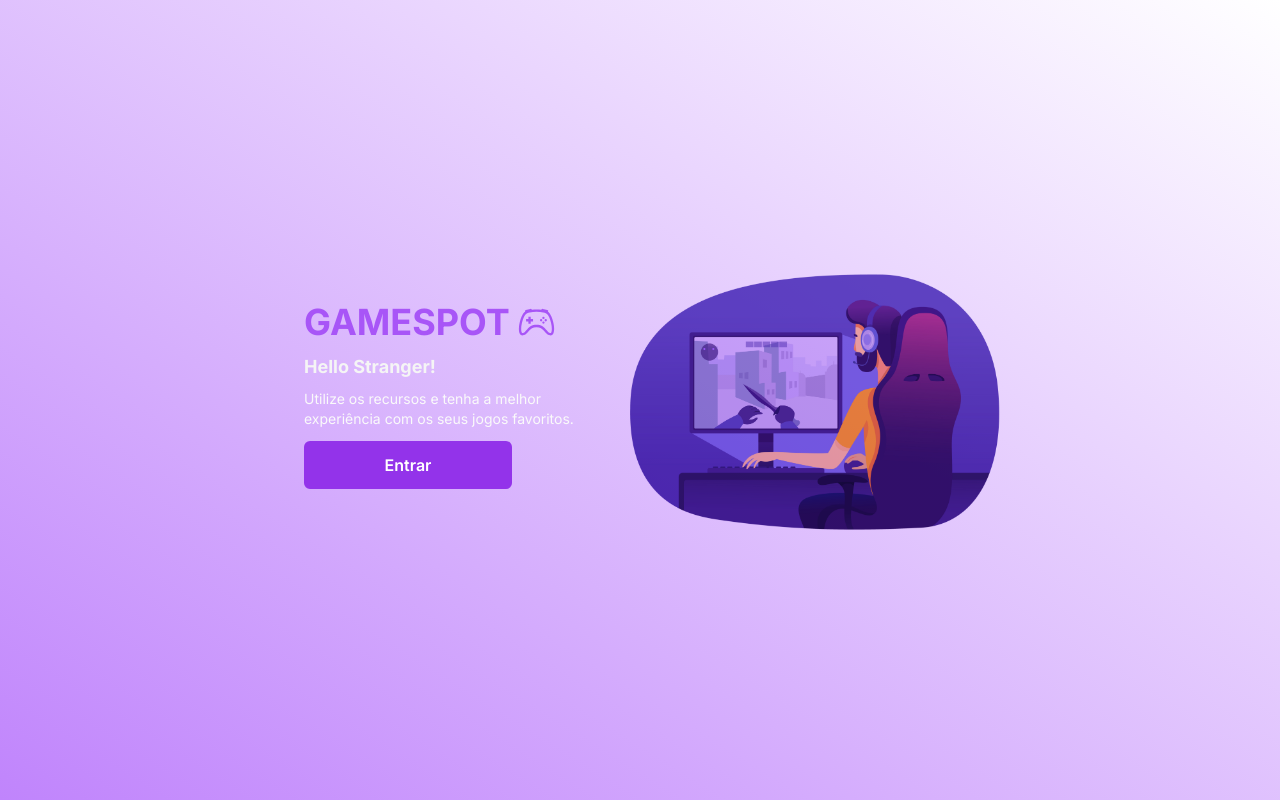
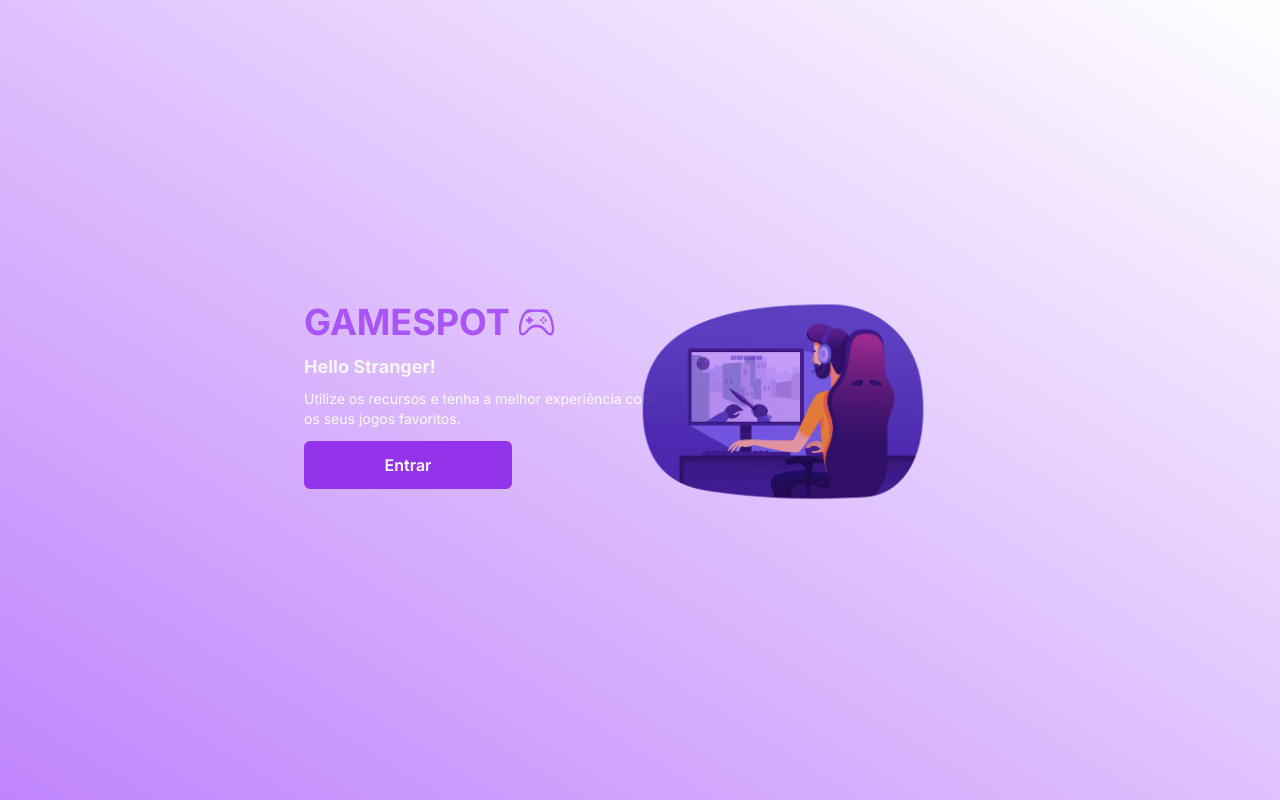
Before and after one commit to Luke0195/spring-games-front, a Next.js app: page / in a window 1280 px wide. Built offline with nearby package versions, Linux system fonts and the light colour scheme.

Commit message:
feat: add animation on home screen

```diff
--- a/src/app/page.tsx
+++ b/src/app/page.tsx
@@ -1,12 +1,22 @@
+'use client'
 import * as BsIcons from 'react-icons/bs'
 import Image from 'next/image'
 import Link from 'next/link'
+import { motion } from 'framer-motion'
 
 export default function Home(): React.ReactNode {
   return (
     <>
       <div className=" bg-gradient-to-bl from-white to-purple-400 h-screen flex flex-col  justify-center relative">
         <div className="w-3/5 m-auto bg-red p-2 flex align-middle justify-between">
+          <motion.div
+            className="h-100 flex flex-col align-middle justify-center"
+            initial={{ opacity: 0 }}
+            animate={{ opacity: 1 }}
+            transition={{
+              ease: 'easeIn',
+              duration: 2,
+            }}>
             <div className="  flex flex-col items-start justify-center px-10 ">
               <h2 className="text-4xl text-purple-500  font-bold uppercase  align-middle py-0 flex items-center">
                 GameSpot <BsIcons.BsController size={45} className="pl-2" />
@@ -15,8 +25,8 @@
                 Hello Stranger!
               </strong>
               <p className="text-sm text-neutral-50">
-              Utilize os recursos e tenha a melhor experiência com os seus jogos
-              favoritos.
+                Utilize os recursos e tenha a melhor experiência com os seus
+                jogos favoritos.
               </p>
               <Link href="/signin">
                 <button className="p-3 bg-purple-600 text-center text-base w-52 h-12 rounded-md text-white font-semibold my-3 hover:bg-purple-700">
@@ -24,7 +34,15 @@
                 </button>
               </Link>
             </div>
-
+          </motion.div>
+          <motion.div
+            className=" mix-blend-multiply"
+            initial={{ x: 0, opacity: 0.1 }}
+            animate={{ x: -80, opacity: 1 }}
+            transition={{
+              ease: 'easeOut',
+              duration: 1,
+            }}>
             <Image
               src={'/img/cybersport_02.jpg'}
               width={400}
@@ -32,6 +50,7 @@
               alt="imagem de uma um usuário"
               className=" mix-blend-multiply"
             />
+          </motion.div>
         </div>
       </div>
     </>
```
Lines whose indentation alone changed are shown as unchanged.
